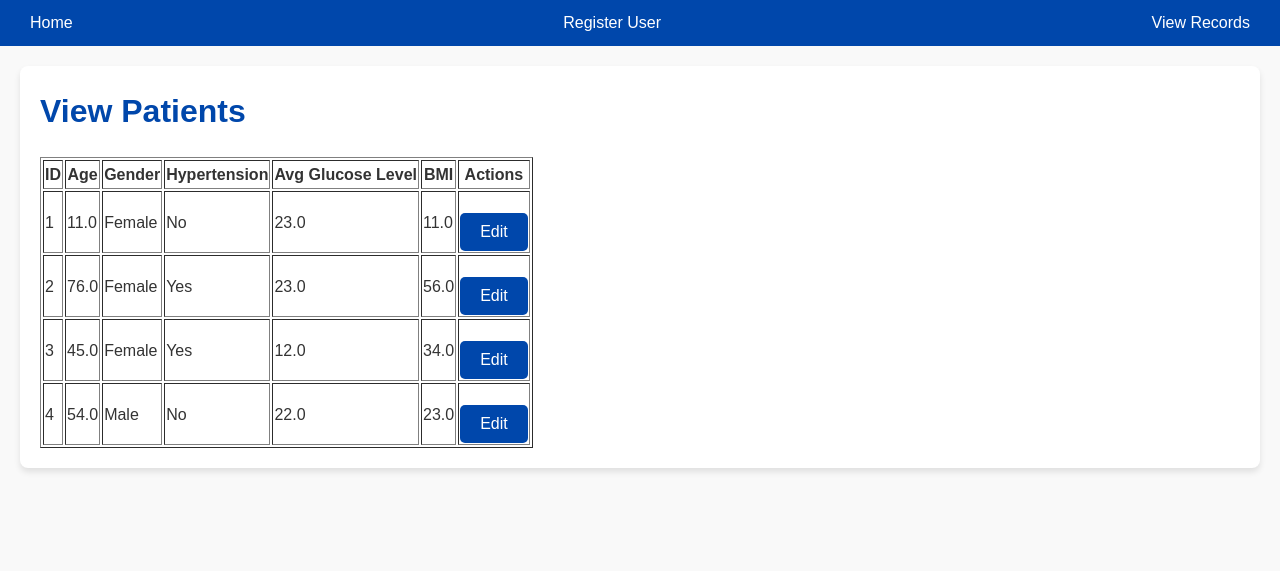
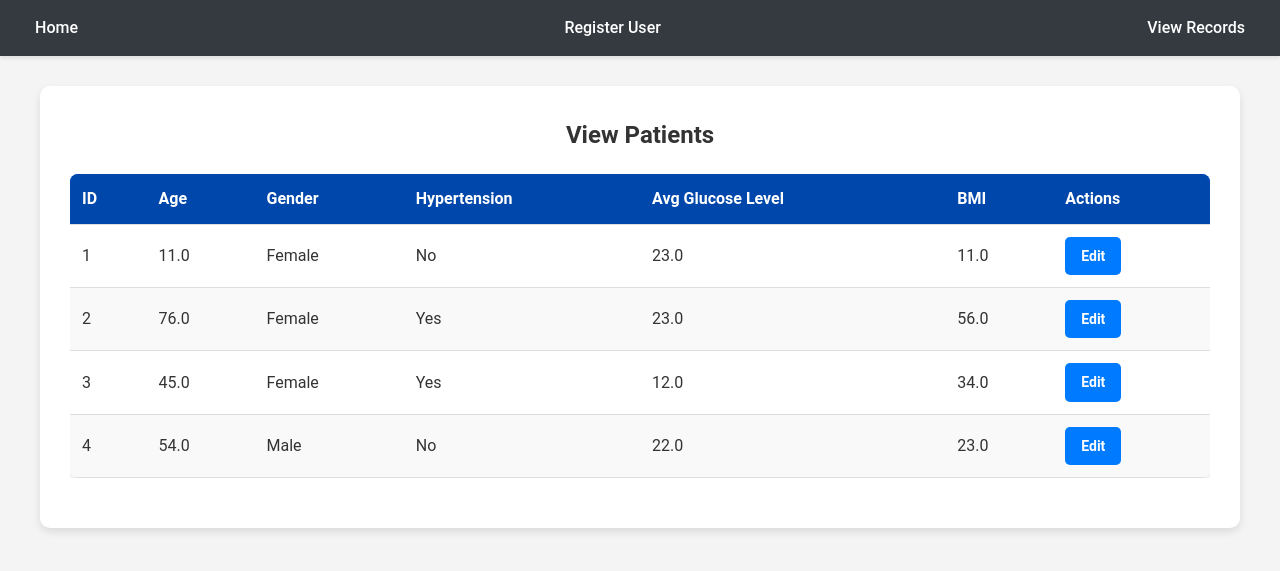
Before and after one commit to AsimRafique12/Lista-medica, a Flask app: page /gotopatients in a window 1280 px wide. Shown: the top 571 px of the page. Run offline with Flask 3, Linux system fonts and the light colour scheme.

Commit message:
Improve Design

```diff
--- a/app/static/css/styles.css
+++ b/app/static/css/styles.css
@@ -1,15 +1,14 @@
 /* General Reset */
-body, h1, h2, h3, p, a {
+* {
     margin: 0;
     padding: 0;
-    text-decoration: none;
     box-sizing: border-box;
 }
 
 /* Body Styling */
 body {
-    font-family: Arial, sans-serif;
-    background-color: #f9f9f9;
+    font-family: 'Roboto', Arial, sans-serif;
+    background-color: #f4f4f4;
     color: #333;
     line-height: 1.6;
     margin: 0;
@@ -18,58 +17,58 @@ body {
 
 /* Navbar Styling */
 .navbar {
-    background-color: #0047ab; /* Deep blue */
-    color: white;
-    padding: 10px 20px;
+    background-color: #343a40; /* Dark gray */
+    color: #fff;
+    padding: 15px 20px;
     display: flex;
     justify-content: space-between;
     align-items: center;
-    position: sticky;
-    top: 0;
-    z-index: 1000;
+    box-shadow: 0 2px 4px rgba(0, 0, 0, 0.1);
 }
 
 .navbar a {
-    color: white;
-    margin: 0 10px;
+    color: #fff;
+    margin: 0 15px;
     text-decoration: none;
-    font-size: 16px;
+    font-weight: 500;
 }
 
 .navbar a:hover {
-    text-decoration: underline;
+    color: #007bff; /* Bright blue */
 }
 
 /* Main Content */
 .content {
-    padding: 20px;
+    padding: 30px;
     max-width: 1200px;
-    margin: 20px auto;
-    background: white;
-    box-shadow: 0 4px 6px rgba(0, 0, 0, 0.1);
-    border-radius: 8px;
+    margin: 30px auto;
+    background: #ffffff;
+    box-shadow: 0 4px 8px rgba(0, 0, 0, 0.1);
+    border-radius: 10px;
 }
 
 /* Headings */
 h1, h2 {
-    color: #0047ab;
+    color: #343a40;
+    font-weight: 700;
     margin-bottom: 20px;
 }
 
 /* Buttons */
 button {
-    background-color: #0047ab; /* Deep blue */
+    background-color: #007bff; /* Bright blue */
     color: white;
     border: none;
     padding: 10px 20px;
     font-size: 16px;
     border-radius: 5px;
     cursor: pointer;
-    transition: background-color 0.3s ease;
+    transition: background-color 0.3s ease, box-shadow 0.2s ease;
 }
 
 button:hover {
-    background-color: #002f6c; /* Darker blue */
+    background-color: #0056b3; /* Darker blue */
+    box-shadow: 0 2px 4px rgba(0, 0, 0, 0.2);
 }
 
 /* Forms */
@@ -83,24 +82,50 @@ input[type="password"],
 select,
 textarea {
     width: 100%;
-    padding: 10px;
+    padding: 12px;
     margin: 10px 0;
-    border: 1px solid #ccc;
+    border: 1px solid #ddd;
     border-radius: 5px;
+    font-size: 16px;
+    background-color: #f9f9f9;
+    transition: border-color 0.3s ease, background-color 0.3s ease;
+}
+
+input:focus, textarea:focus {
+    border-color: #007bff;
+    background-color: #fff;
+    outline: none;
+}
+
+/* Table Styling */
+table {
+    width: 100%;
+    border-collapse: collapse;
+    margin: 20px 0;
     font-size: 16px;
 }
 
-input:focus, textarea:focus {
-    border-color: #0047ab;
-    outline: none;
+table thead {
+    background-color: #007bff; /* Bright blue */
+    color: white;
+}
+
+table th, table td {
+    padding: 10px;
+    text-align: left;
+    border-bottom: 1px solid #ddd;
+}
+
+table tr:hover {
+    background-color: #f1f1f1;
 }
 
 /* Footer Styling */
 footer {
-    background-color: #0047ab;
+    background-color: #343a40;
     color: white;
     text-align: center;
-    padding: 10px 0;
+    padding: 15px 0;
     position: fixed;
     bottom: 0;
     width: 100%;
@@ -111,6 +136,7 @@ footer {
 @media (max-width: 768px) {
     .navbar {
         flex-direction: column;
+        align-items: flex-start;
     }
 
     .navbar a {
@@ -118,11 +144,89 @@ footer {
     }
 
     .content {
-        margin: 10px;
-        padding: 10px;
+        margin: 20px;
+        padding: 20px;
     }
 }
 
-.btn1{
-    background-color: blue;
+/* Page Title */
+.page-title {
+    font-size: 24px;
+    font-weight: bold;
+    color: #333;
+    margin-bottom: 20px;
+    text-align: center;
 }
+
+/* Table Styling */
+.table-container {
+    margin: 20px auto;
+    overflow-x: auto;
+}
+
+.styled-table {
+    width: 100%;
+    border-collapse: collapse;
+    margin: 0 auto;
+    font-size: 16px;
+    background-color: #ffffff;
+    box-shadow: 0 4px 8px rgba(0, 0, 0, 0.1);
+    border-radius: 8px;
+    overflow: hidden;
+}
+
+.styled-table th, .styled-table td {
+    text-align: left;
+    padding: 12px;
+    border-bottom: 1px solid #ddd;
+}
+
+.styled-table th {
+    background-color: #0047ab;
+    color: white;
+    font-weight: bold;
+}
+
+.styled-table tr:nth-child(even) {
+    background-color: #f9f9f9;
+}
+
+.styled-table tr:hover {
+    background-color: #f1f1f1;
+}
+
+/* Action Buttons */
+.btn {
+    display: inline-block;
+    text-align: center;
+    padding: 8px 16px;
+    font-size: 14px;
+    font-weight: bold;
+    border-radius: 5px;
+    text-decoration: none;
+    color: white;
+    transition: background-color 0.3s ease, box-shadow 0.3s ease;
+}
+
+.btn-edit {
+    background-color: #007bff; /* Blue for Edit */
+    border: none;
+}
+
+.btn-edit:hover {
+    background-color: #0056b3;
+    box-shadow: 0 2px 4px rgba(0, 0, 0, 0.2);
+}
+
+/* Responsive Design */
+@media (max-width: 768px) {
+    .styled-table th, .styled-table td {
+        padding: 10px;
+        font-size: 14px;
+    }
+
+    .btn {
+        font-size: 12px;
+        padding: 6px 12px;
+    }
+}
--- a/app/templates/view_records.html
+++ b/app/templates/view_records.html
@@ -3,8 +3,9 @@
 {% block title %}View Patients{% endblock %}
 
 {% block content %}
-<h1>View Patients</h1>
-<table border="1">
+<h1 class="page-title">View Patients</h1>
+<div class="table-container">
+    <table class="styled-table">
         <thead>
             <tr>
                 <th>ID</th>
@@ -26,12 +27,11 @@
                 <td>{{ record.avg_glucose_level }}</td>
                 <td>{{ record.bmi }}</td>
                 <td>
-                <form action="/edit/{{ record.id }}" method="GET">
-                    <button type="submit">Edit</button>
-                </form>
+                    <a href="/edit/{{ record.id }}" class="btn btn-edit">Edit</a>
                 </td>
             </tr>
             {% endfor %}
         </tbody>
     </table>
+</div>
 {% endblock %}
```
Lines whose indentation alone changed are shown as unchanged.
